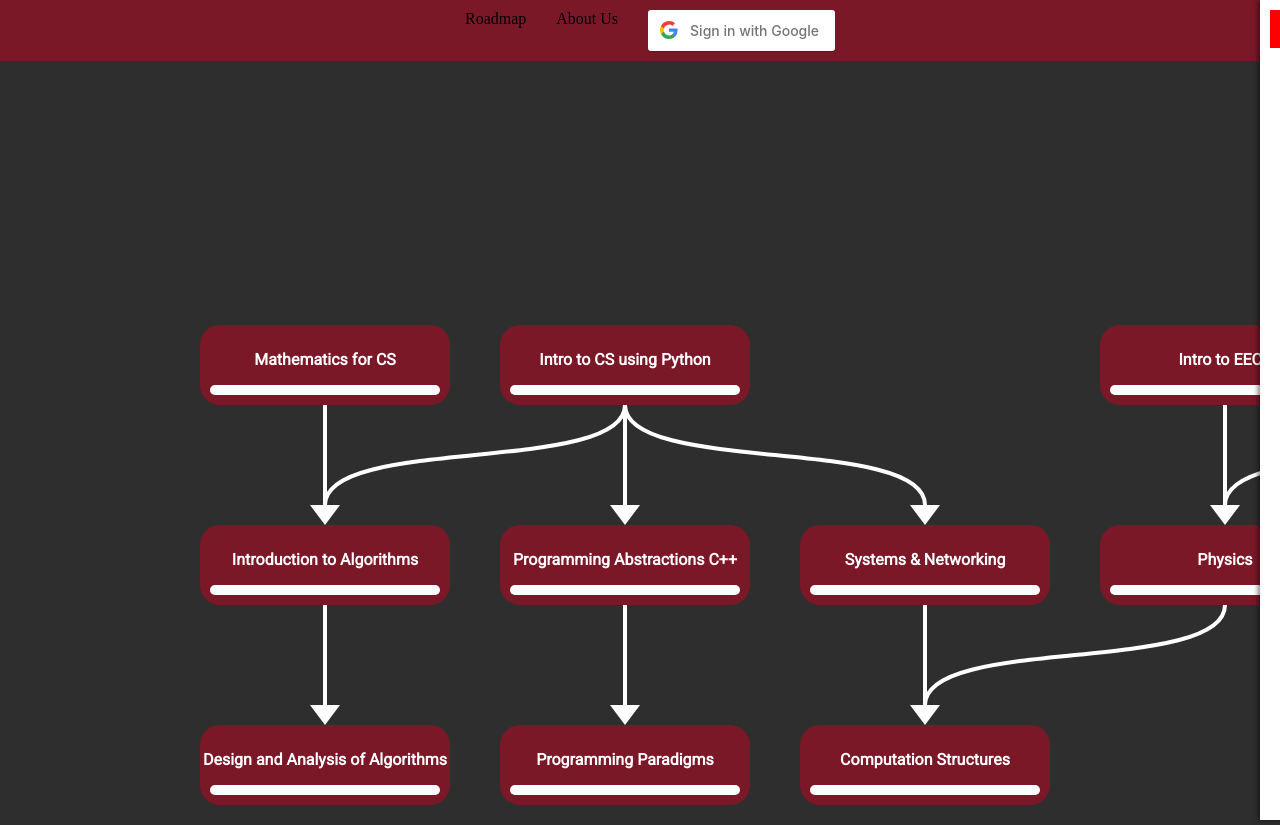
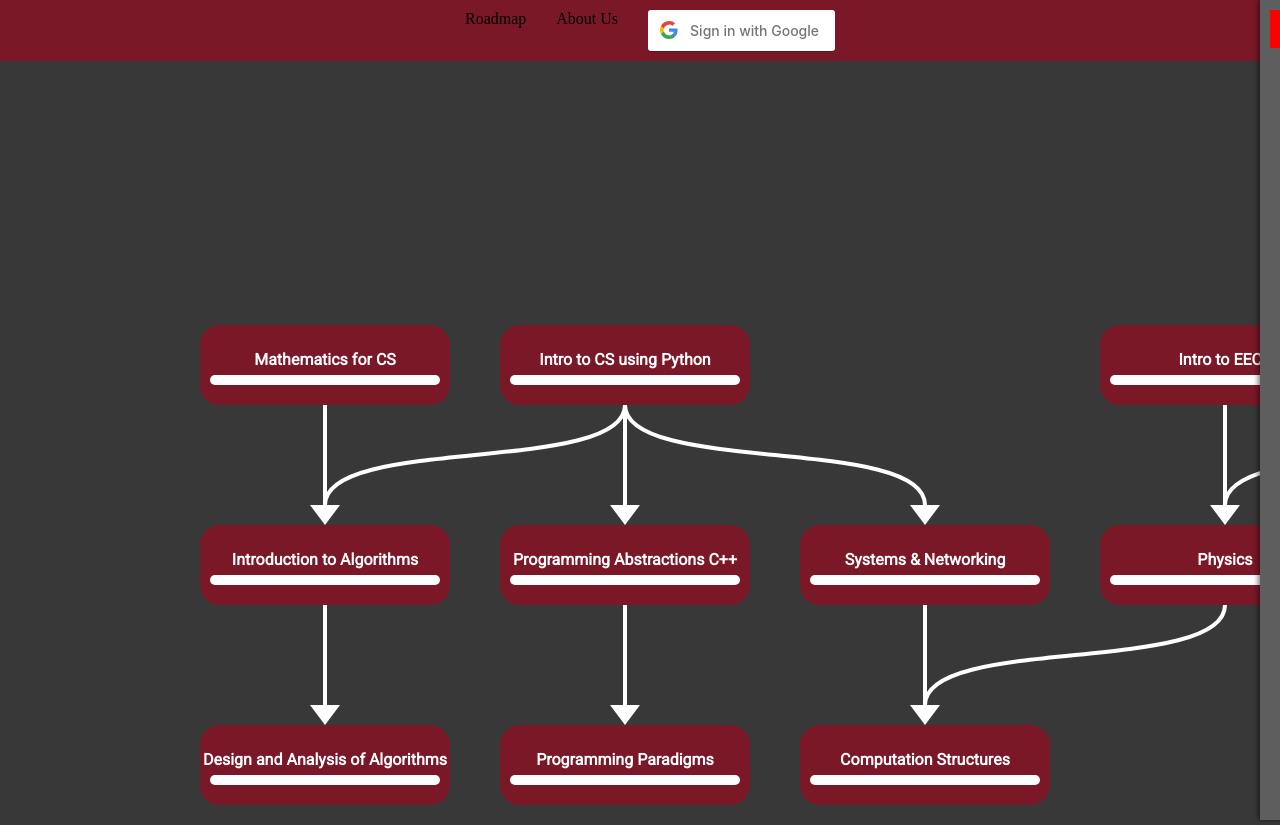
Before and after one commit to Iamdachi/roadToCS, a Flask app: page / in a window 1280 px wide. Run offline with Flask 3, Linux system fonts and the light colour scheme; the visitor is signed in with stand-in values (Sample User, id 1); data comes from the database, SQL or seed files in the repository; parts of the project's set-up code (start-up, migrations or seed data) failed here and were passed over.

Commit message:
login button3

```diff
--- a/static/script.js
+++ b/static/script.js
@@ -125,7 +125,7 @@
           // Progress bar (background and actual bar)
           group.append("rect")
             .attr('x', d.x + 10)
-            .attr('y', d.y + 60)
+            .attr('y', d.y + 50)
             .attr('width', 230)
             .attr('height', 10)
             .attr('fill', 'white')
@@ -134,7 +134,7 @@
 
           group.append("rect")
             .attr('x', d.x + 10)
-            .attr('y', d.y + 60)
+            .attr('y', d.y + 50)
             .attr('width', 0)
             .attr('height', 10)
             .attr('fill', 'green')
--- a/static/styles.css
+++ b/static/styles.css
@@ -4,7 +4,7 @@
     justify-content: center;
     align-items: center;
     height: 100vh;
-    background-color: #2E2E2E;
+    background-color: #383838 ;
 }
 
 #sidebar {
@@ -13,7 +13,7 @@
   right: -70%;
   width: 70%;
   height: 100%;
-  background-color: white;
+  background-color: #5e5e5e ;
   box-shadow: -2px 0 5px rgba(0, 0, 0, 0.5);
   overflow-y: auto;
   transition: right 0.3s ease;
```
